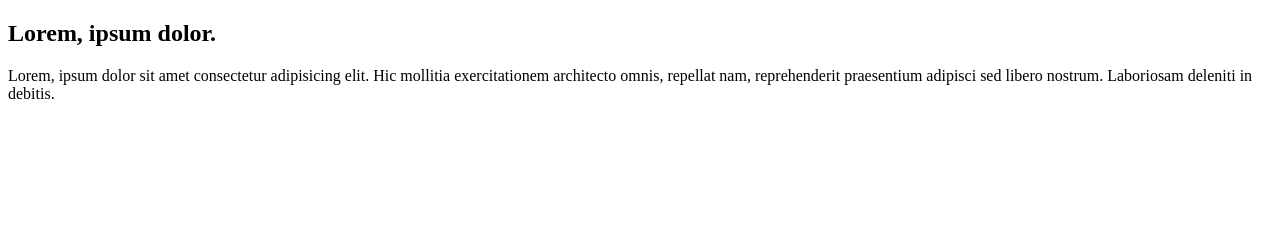
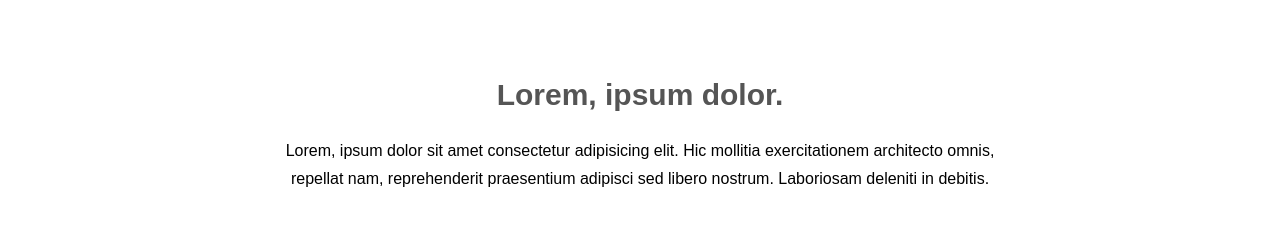
Before and after one commit to DGepardD/gulpstart, a website: page src/index.html in a window 1280 px wide. Drawn offline with nearby package versions, Linux system fonts and the light colour scheme; files that its build step writes are made by us from their sources.

Commit message:
Добавление глобальных стилей/настройки

```diff
--- a/src/sass/global/_base.sass
+++ b/src/sass/global/_base.sass
@@ -0,0 +1,41 @@
+*
+  padding: 0
+  margin: 0
+  box-sizing: border-box
+
+body
+  font-size: 16px
+  font-family: $baseFont
+  font-weight: 300
+
+h2,h3
+  font-family: $secondFont
+
+img
+  display: block
+  max-width: 100%
+  height: auto
+.container
+  max-width: 1200px
+  padding-left: 15px
+  padding-right: 15px
+  margin-left: auto
+  margin-right: auto
+.row
+  display: flex
+  flex-wrap: wrap
+.section
+  padding-top: 78px
+
+  &__title
+    font-size: 30px
+    color: #555555
+    text-align: center
+    +em('margin-bottom', 30, 25)
+  &__text
+    text-align: center
+    max-width: 725px
+    margin-left: auto
+    margin-right: auto
+    +em('margin-bottom', 16, 40)
+    +em('line-height', 16, 28)
--- a/src/sass/global/_fonts.sass
+++ b/src/sass/global/_fonts.sass
@@ -0,0 +1 @@
+// +fonts(Raleway, Raleway-ExtraBold, 800)
--- a/src/sass/global/_mixin.sass
+++ b/src/sass/global/_mixin.sass
@@ -0,0 +1,13 @@
+=fonts($fFace,$fName,$fWeight,$fStyle: normal)
+  @font-face
+    font-family: "#{$fFace}"
+    font-weight: $fWeight
+    font-style: $fStyle
+    font-display: swap
+    src: url("../fonts/#{$fName}.woff2") format("woff2"), url("../fonts/#{$fName}.woff") format("woff")
+
+// Конвертация из px в em
+// Как использовать: +em("margin-bottom", 16, 28)
+
+=em($el, $a, $b)
+  #{$el}: ($b/$a)+em
--- a/src/sass/global/_vars.sass
+++ b/src/sass/global/_vars.sass
@@ -0,0 +1,9 @@
+@import mixin
+@import fonts
+
+$baseFont: "Montserrat", sans-serif
+$secondFont: "Raleway", sans-serif
+$textColor: #8c8c8c
+$baseColor: #998675
+$darkColor: #362f2d
+$lightColor: #d1d1d1
--- a/src/sass/main.sass
+++ b/src/sass/main.sass
@@ -1,2 +1,2 @@
-body
-  font-size: 16px
+@import global/vars
+@import global/base
```
